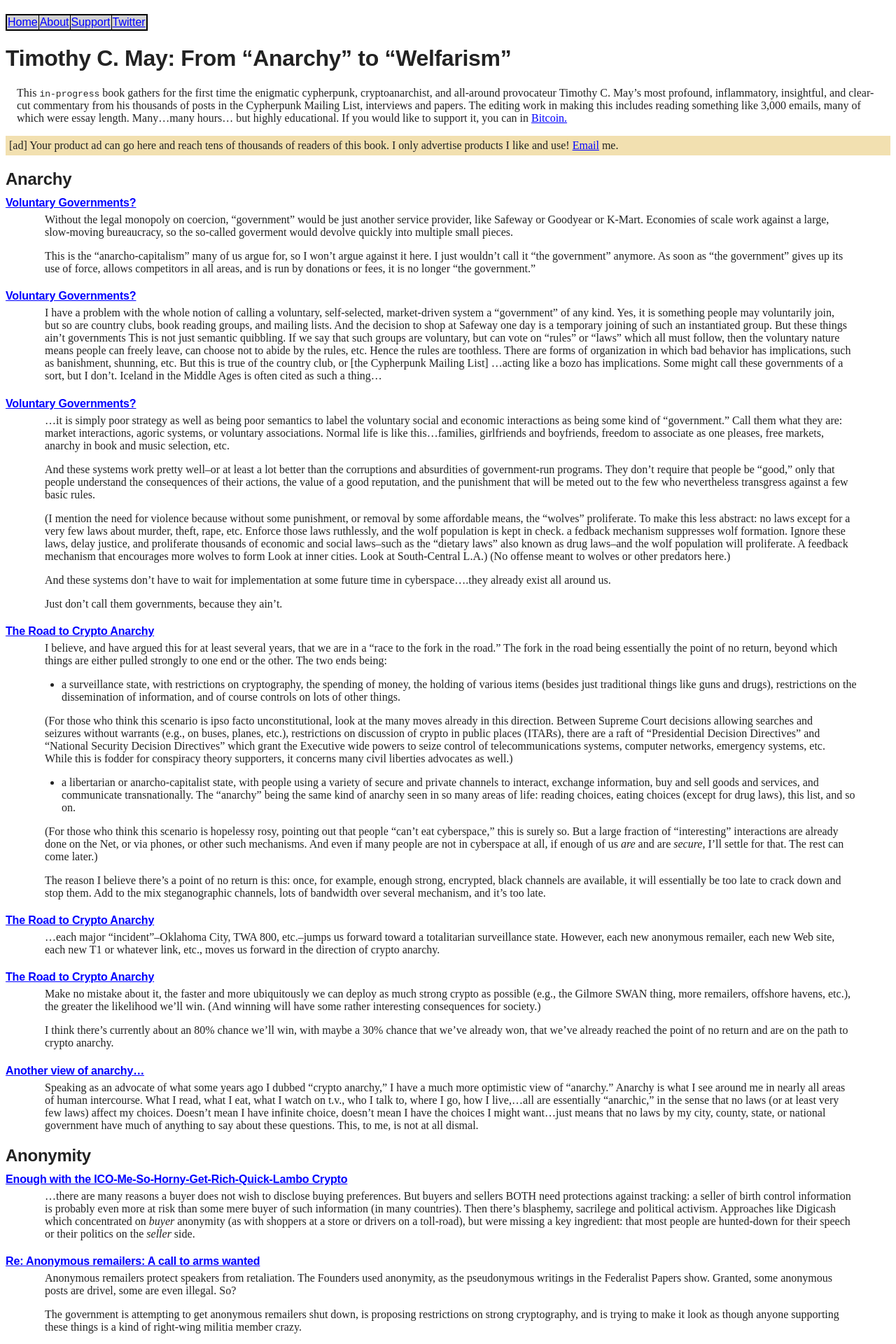
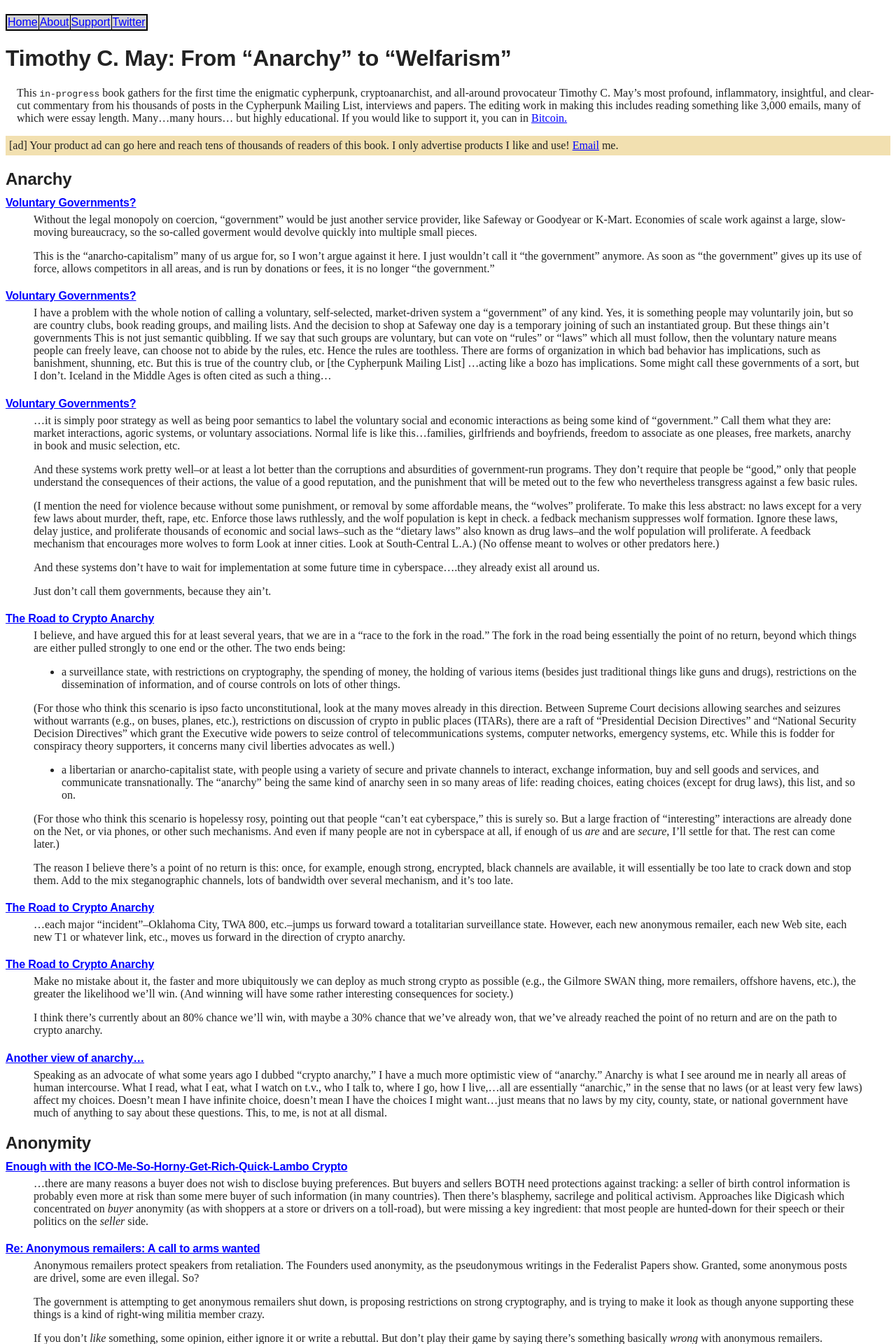
Before and after one commit to wakgill/deryk, a Jekyll site: the page built from tcm.md, in a window 1280 px wide. Shown: the top 1920 px of the page at 70% size. Built offline with Jekyll 4.4.1, drawn with Linux system fonts in a browser that asks for light colours.

Commit message:
Update css.html

```diff
--- a/_includes/css.html
+++ b/_includes/css.html
@@ -1 +1 @@
-<style>p{margin-right:1em;margin-left:1em}table,td,th{border:1px solid #000;border-collapse:collapse;margin-top:20px;margin-bottom:20px}pre{white-space:break-spaces;overflow:auto}body{font-family:serif;color:#222}h1{font-family:sans-serif;letter-spacing:-.01em}h2,h3,h4,h5,h6{margin-bottom:-10px;font-family:sans-serif;letter-spacing:-.01em}a{color:#00f}a:hover{background-color:#yellow}/*@media (prefers-color-scheme:dark){body{background-color:#242424;background:#242424;color:#c1b7a5}a{color:#ffb200}a:hover{background-color:#2e2e2e}hr{border:1px solid #c1b7a5}img{opacity:.8}}*/</style>
+<style>blockquote p{margin-right:0;margin-left:0}p{margin-right:1em;margin-left:1em}table,td,th{border:1px solid #000;border-collapse:collapse;margin-top:20px;margin-bottom:20px}pre{white-space:break-spaces;overflow:auto}body{font-family:serif;color:#222}h1{font-family:sans-serif;letter-spacing:-.01em}h2,h3,h4,h5,h6{margin-bottom:-10px;font-family:sans-serif;letter-spacing:-.01em}a{color:#00f}a:hover{background-color:#yellow}/*@media (prefers-color-scheme:dark){body{background-color:#242424;background:#242424;color:#c1b7a5}a{color:#ffb200}a:hover{background-color:#2e2e2e}hr{border:1px solid #c1b7a5}img{opacity:.8}}*/</style>
```
